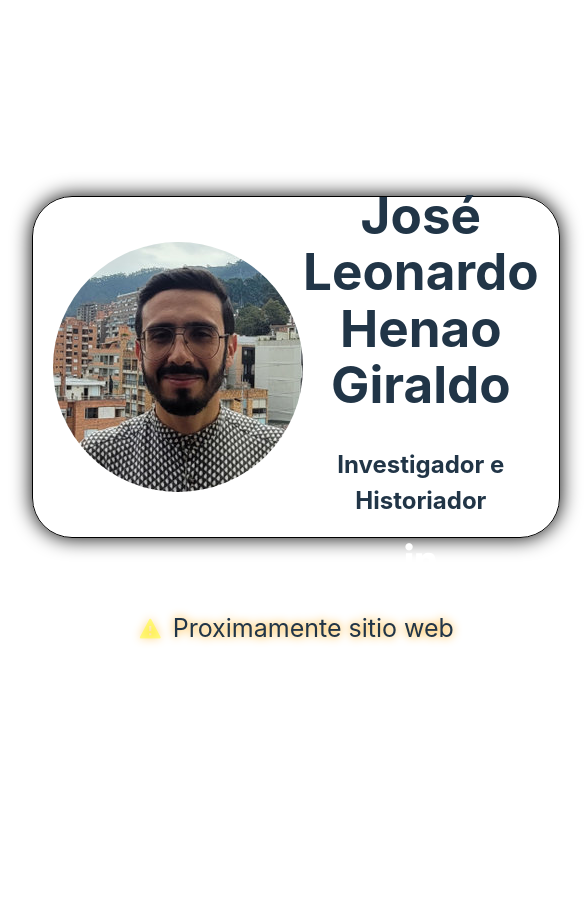
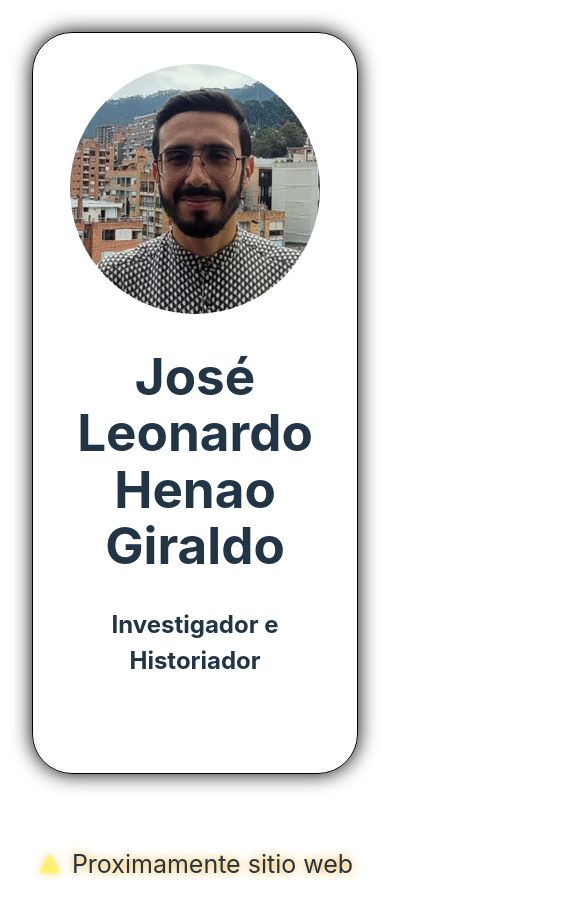
Before and after one commit to luisFPM97/provicional, a React (Vite) app: page / in a window 390 px wide. Shown: the whole page, 585 px wide, since content can reach past the window. Before the commit the page ends 844 px from the top, so only its background shows below. Built offline with nearby package versions, Linux system fonts and the light colour scheme.

Commit message:
Update App.css

```diff
--- a/src/App.css
+++ b/src/App.css
@@ -88,6 +88,12 @@
 
   }
 }
+@media screen and (max-width:980px){
+  .card{
+    flex-direction: column;
+    height: 700px;
+  }
+}
 
 .read-the-docs {
   color: #888;
```
